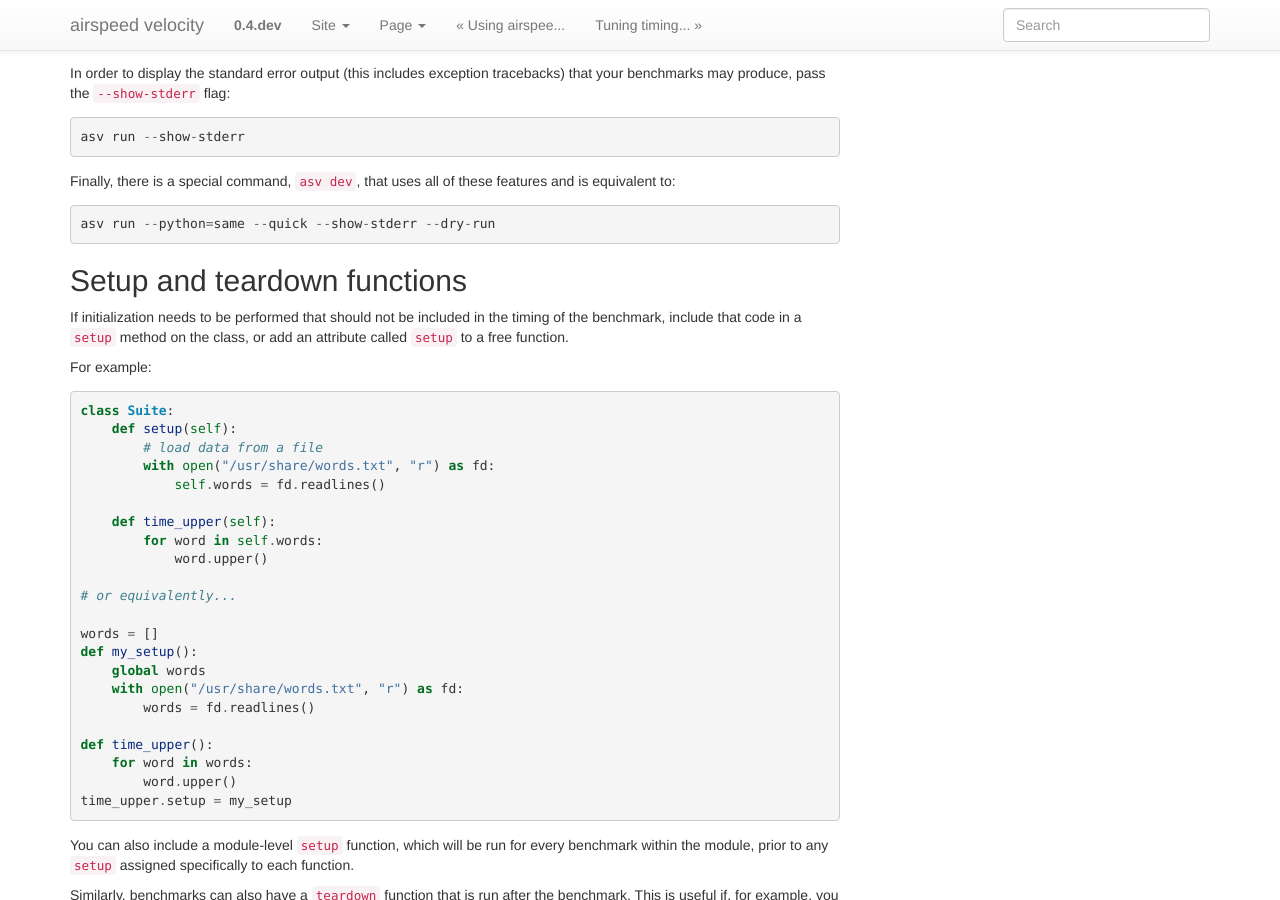
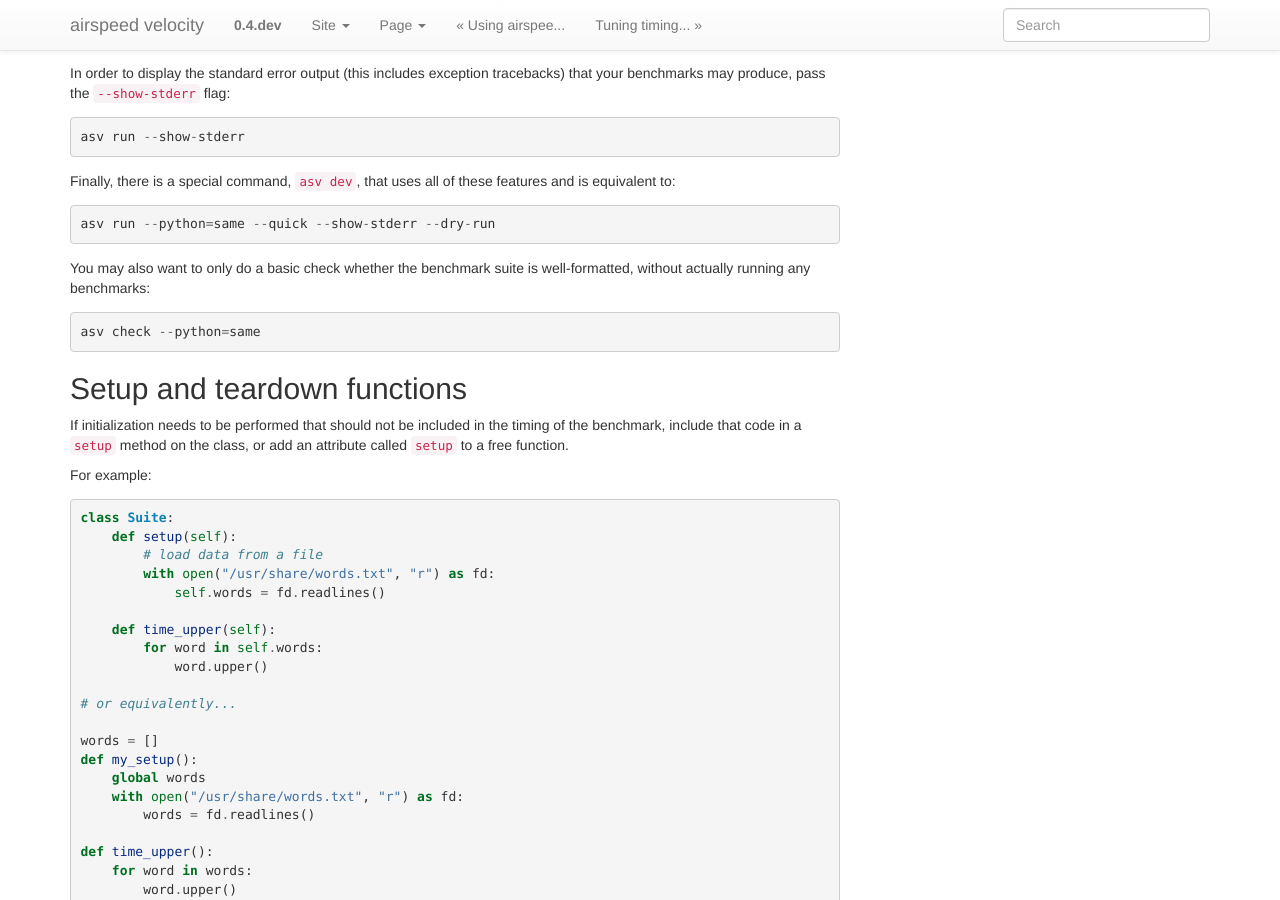
Before and after one commit to airspeed-velocity/asv, a Sphinx documentation site: the page built from docs/source/writing_benchmarks.rst, in a window 1280 px wide and 900 px high, scrolled down 887 px. Built offline with Sphinx 7.4.7, drawn with Linux system fonts in a browser that asks for light colours; the version number is read from the project's files by our own code.

Commit message:
DOC: mention asv check in documentation

```diff
--- a/docs/source/using.rst
+++ b/docs/source/using.rst
@@ -331,6 +331,9 @@ for this machine::
    developing benchmarks, called ``asv dev``.  See
    :ref:`writing-benchmarks` for more information.
 
+   You can also do a validity check for the benchmark suite without
+   running benchmarks, using ``asv check``.
+
 The results are stored as JSON files in the directory
 ``results/$MACHINE``, where ``$MACHINE`` is the unique machine name
 that was set up in your ``~/.asv-machine.json`` file.  In order to
--- a/docs/source/writing_benchmarks.rst
+++ b/docs/source/writing_benchmarks.rst
@@ -63,6 +63,11 @@ Finally, there is a special command, ``asv dev``, that uses all of
 these features and is equivalent to::
 
        asv run --python=same --quick --show-stderr --dry-run
+
+You may also want to only do a basic check whether the benchmark suite
+is well-formatted, without actually running any benchmarks::
+
+       asv check --python=same
 
 .. _setup-and-teardown:
 
```
